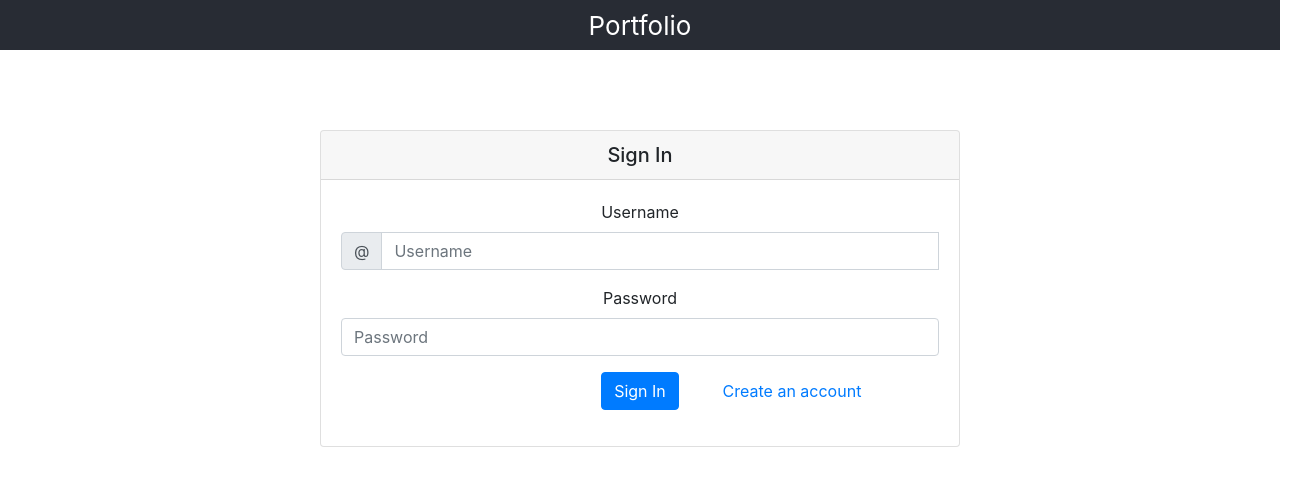
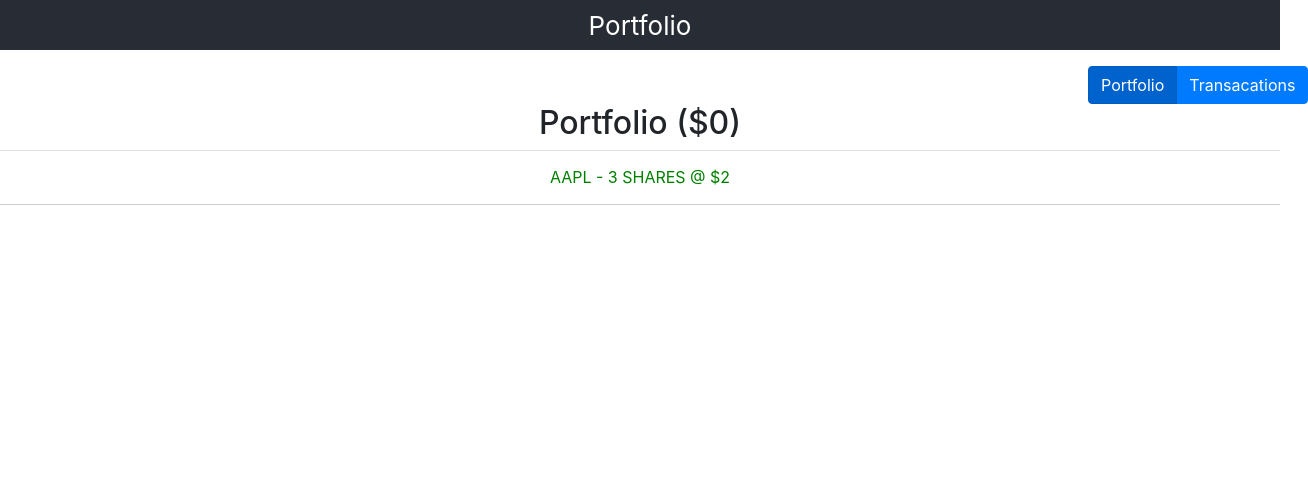
Before and after one commit to mshapir/portfolio, a React (Create React App) app: page / in a window 1280 px wide. Shown: the top 486 px of the page, 1308 px wide, since content can reach past the window. Built offline with nearby package versions, Linux system fonts and the light colour scheme.

Commit message:
more refinement to table

```diff
--- a/src/Home.js
+++ b/src/Home.js
@@ -1,12 +1,12 @@
 import React from 'react';
 import Buttons from './Buttons.js';
-import { ButtonGroup, ToggleButton, Table } from 'react-bootstrap';
+import { Table } from 'react-bootstrap';
 
 class Home extends React.Component {
   state = {
     user: this.props.user,
-    portfolio: null,
-    transactions: null,
+    portfolio: {},
+    transactions: {},
     activeView: 'portfolio'
   }
 
@@ -18,7 +18,13 @@ class Home extends React.Component {
     // make API call to get portfolio for current user
     const apiResult = {
       networth: 0,
-      entries: {}
+      entries: {
+        AAPL: {
+          bought_price: 1,
+          current_price: 2,
+          total_shares: 3
+        }
+      }
     };
     this.setState({
       portfolio: apiResult
@@ -59,7 +65,7 @@ class Home extends React.Component {
                 const entry = this.state.portfolio.entries[key];
                   return (
                     <tr key={key} style={{borderBottom: '1px solid #ccc', lineHeight: '1.8em'}}>
-                      <td style={{color: entry.bought_price < entry.current_price ? 'green' : (entry.bought_price > entry.current_price ? 'red' : 'gray')}}> {key} - {entry.total_shares} SHARES {entry.current_price}</td>
+                      <td style={{color: entry.bought_price < entry.current_price ? 'green' : (entry.bought_price > entry.current_price ? 'red' : 'gray')}}> {key} - {entry.total_shares} SHARES @ ${entry.current_price}</td>
                     </tr>)
                 })
                 :
--- a/src/LandingPage.js
+++ b/src/LandingPage.js
@@ -5,7 +5,7 @@ import FormContainer from './FormContainer.js';
 class LandingPage extends React.Component {
   state = {
     user: null,
-    loggedIn: false,
+    loggedIn: true,
     displaySignIn: true
   }
 
```
